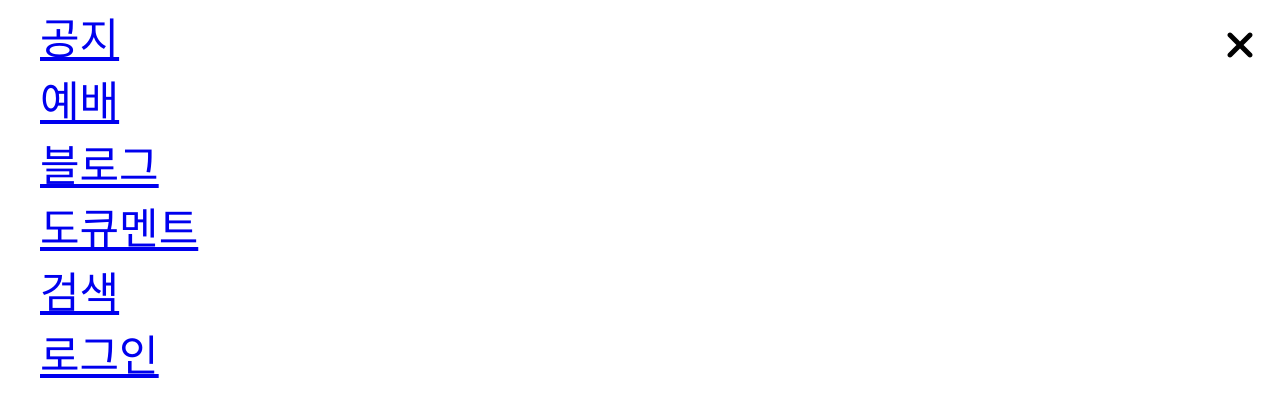
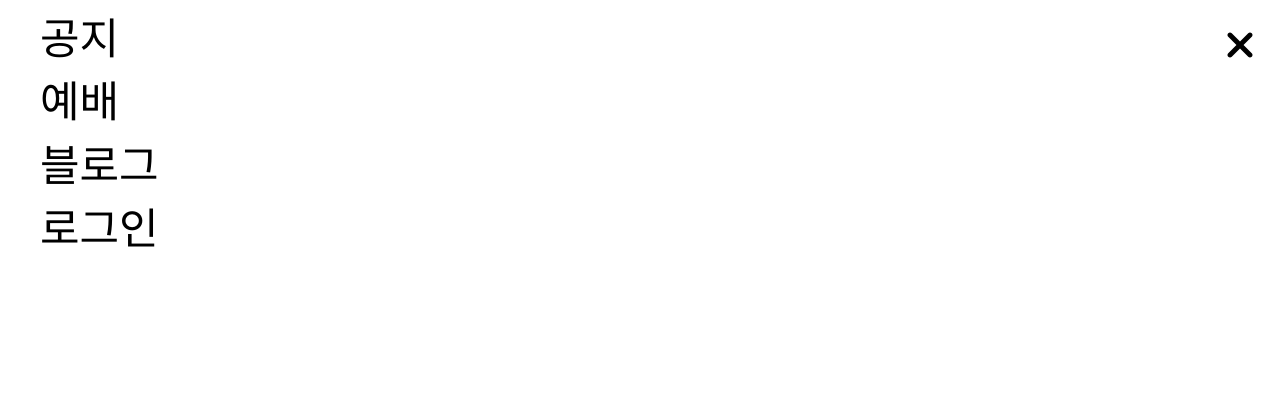
Before and after one commit to movie42/ychung-frontend, a React (Create React App) app in the folder client/: page / in a window 1280 px wide. Both pictures are taken after a click on the icon 1242 px from the left and 28 px from the top of the page. Shown: the top 416 px of the page. Built offline with nearby package versions, Linux system fonts and the light colour scheme; a small style sheet from the web is missing.

Commit message:
기능 없는 페이지 숨김

```diff
--- a/client/src/components/Header/Nav.tsx
+++ b/client/src/components/Header/Nav.tsx
@@ -24,11 +24,9 @@ interface IProps {
 }
 
 const LinkButton = styled(Link)<IProps>`
-  @media (max-width: ${(props) => props.theme.screen.mobile}) {
-    text-decoration: none;
-    display: block;
-    color: ${(props) => props.theme.color.fontColorBlack};
-  }
+  display: block;
+  color: ${(props) => props.theme.color.fontColorBlack};
+  text-decoration: none;
 `;
 
 const Nav = () => {
@@ -45,17 +43,17 @@ const Nav = () => {
       <Item>
         <LinkButton to="/blog">블로그</LinkButton>
       </Item>
-      <Item>
+      {/* <Item>
         <LinkButton to="/documents">도큐멘트</LinkButton>
       </Item>
       <Item>
         <LinkButton to="/search">검색</LinkButton>
-      </Item>
+      </Item> */}
       {login ? (
         <>
-          <Item>
+          {/* <Item>
             <LinkButton to="/user/1">내 정보</LinkButton>
-          </Item>
+          </Item> */}
           <Item>
             <LinkButton to="/logout">로그아웃</LinkButton>
           </Item>
--- a/client/src/page/Root/Main.tsx
+++ b/client/src/page/Root/Main.tsx
@@ -114,7 +114,7 @@ function Main() {
           환영합니다.
         </h1>
       </Section>
-      <Section className="main-section-2">
+      {/* <Section className="main-section-2">
         <TitleContainer>
           <h1>새로 오셨나요?</h1>
           <h3>양정교회 청년부와 함께하면 좋겠어요.</h3>
@@ -164,7 +164,7 @@ function Main() {
           />
           <Button buttonType="block">목걸이 다운 받기</Button>
         </Form>
-      </Section>
+      </Section> */}
     </Wrapper>
   );
 }
```
